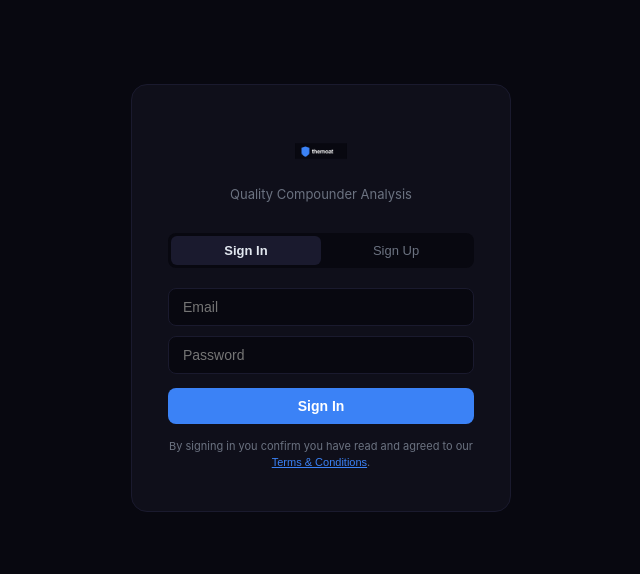
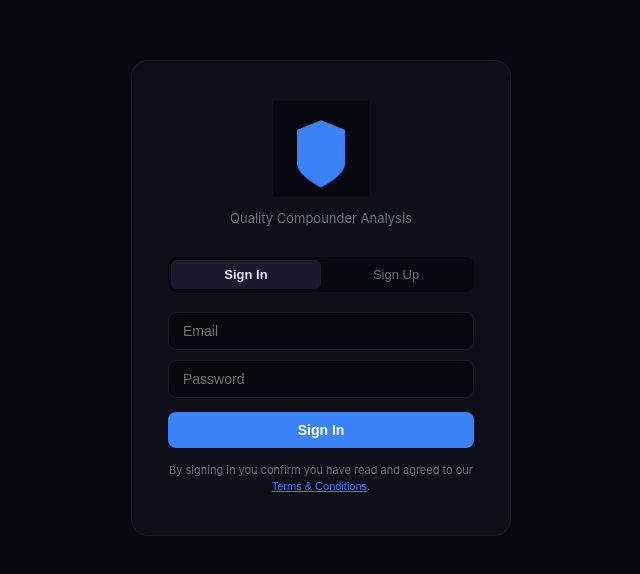
Before and after one commit to vigneshsriram/gotham-stock-picker, a React (Vite) app: page / in a window 1280 px wide. Shown: the part 102-676 px from the top of the page, without its empty margins (319-959 px from the left). Built offline with nearby package versions, Linux system fonts and the light colour scheme; no server answers.

Commit message:
Swap to square logo, set as favicon, fix sizing across all screens

```diff
--- a/index.html
+++ b/index.html
@@ -3,6 +3,7 @@
   <head>
     <meta charset="UTF-8" />
     <meta name="viewport" content="width=device-width, initial-scale=1.0" />
+    <link rel="icon" type="image/png" href="/src/the-moat-logo2.png" />
     <title>Themoat — Quality Compounder Analysis</title>
   </head>
   <body>
--- a/src/App.tsx
+++ b/src/App.tsx
@@ -20,7 +20,7 @@ import MoatScore from './components/metrics/MoatScore';
 import ManagementScore from './components/metrics/ManagementScore';
 import Valuation from './components/metrics/Valuation';
 import { useStockData } from './hooks/useStockData';
-import logo from './TheMoat-logo.png';
+import logo from './the-moat-logo2.png';
 import './styles.css';
 
 function Dashboard() {
--- a/src/components/Sidebar.tsx
+++ b/src/components/Sidebar.tsx
@@ -1,6 +1,6 @@
 import { useState } from 'react';
 import { getApiKey, setApiKey } from '../api/apiClient';
-import logo from '../TheMoat-logo.png';
+import logo from '../the-moat-logo2.png';
 
 interface Props {
   activeTicker: string;
--- a/src/pages/Onboarding.tsx
+++ b/src/pages/Onboarding.tsx
@@ -1,7 +1,7 @@
 import { useState } from 'react';
 import { setApiKey } from '../api/apiClient';
 import { saveApiKeyDB } from '../lib/db';
-import logo from '../TheMoat-logo.png';
+import logo from '../the-moat-logo2.png';
 
 interface Props {
   userId: string;
--- a/src/pages/SignIn.tsx
+++ b/src/pages/SignIn.tsx
@@ -1,7 +1,7 @@
 import { useState } from 'react';
 import { useAuth } from '../lib/auth';
 import TermsModal from './TermsModal';
-import logo from '../TheMoat-logo.png';
+import logo from '../the-moat-logo2.png';
 
 export default function SignIn() {
   const { signInWithPassword, signUp } = useAuth();
--- a/src/styles.css
+++ b/src/styles.css
@@ -1224,24 +1224,25 @@ body {
 
 /* ── Logo image ── */
 .sidebar-logo-img {
-  height: 32px;
-  width: auto;
+  width: 36px;
+  height: 36px;
   object-fit: contain;
 }
 .auth-logo-img {
-  height: 52px;
-  width: auto;
+  width: 96px;
+  height: 96px;
   object-fit: contain;
-  margin-bottom: 8px;
+  margin-bottom: 12px;
 }
 .mobile-header-logo {
-  height: 24px;
-  width: auto;
+  width: 28px;
+  height: 28px;
   object-fit: contain;
 }
 .empty-logo-img {
-  height: 64px;
-  width: auto;
+  width: 180px;
+  height: auto;
+  max-height: 72px;
   object-fit: contain;
   margin-bottom: 16px;
 }
```
Also changed, not shown: src/the-moat-logo2.png (added).
